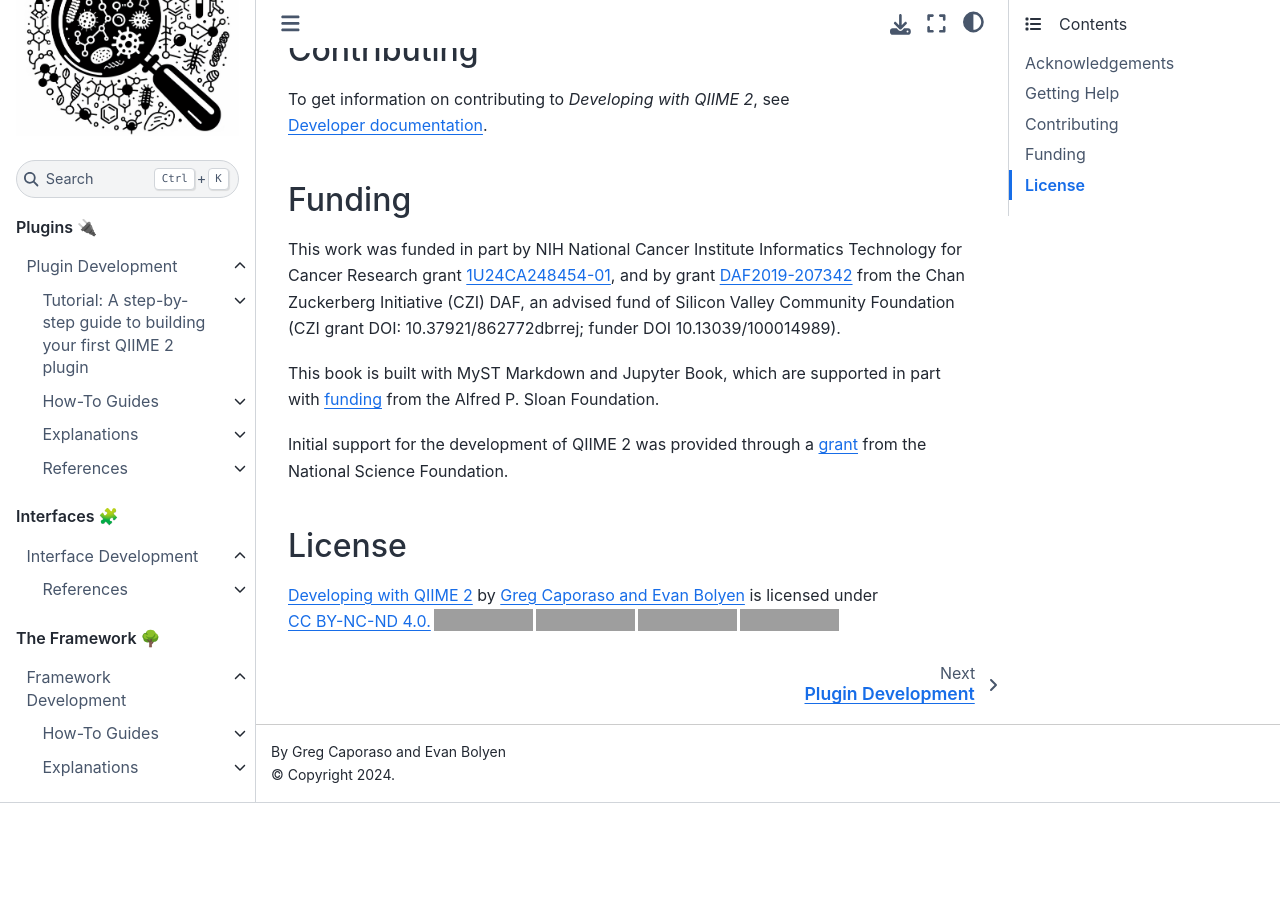
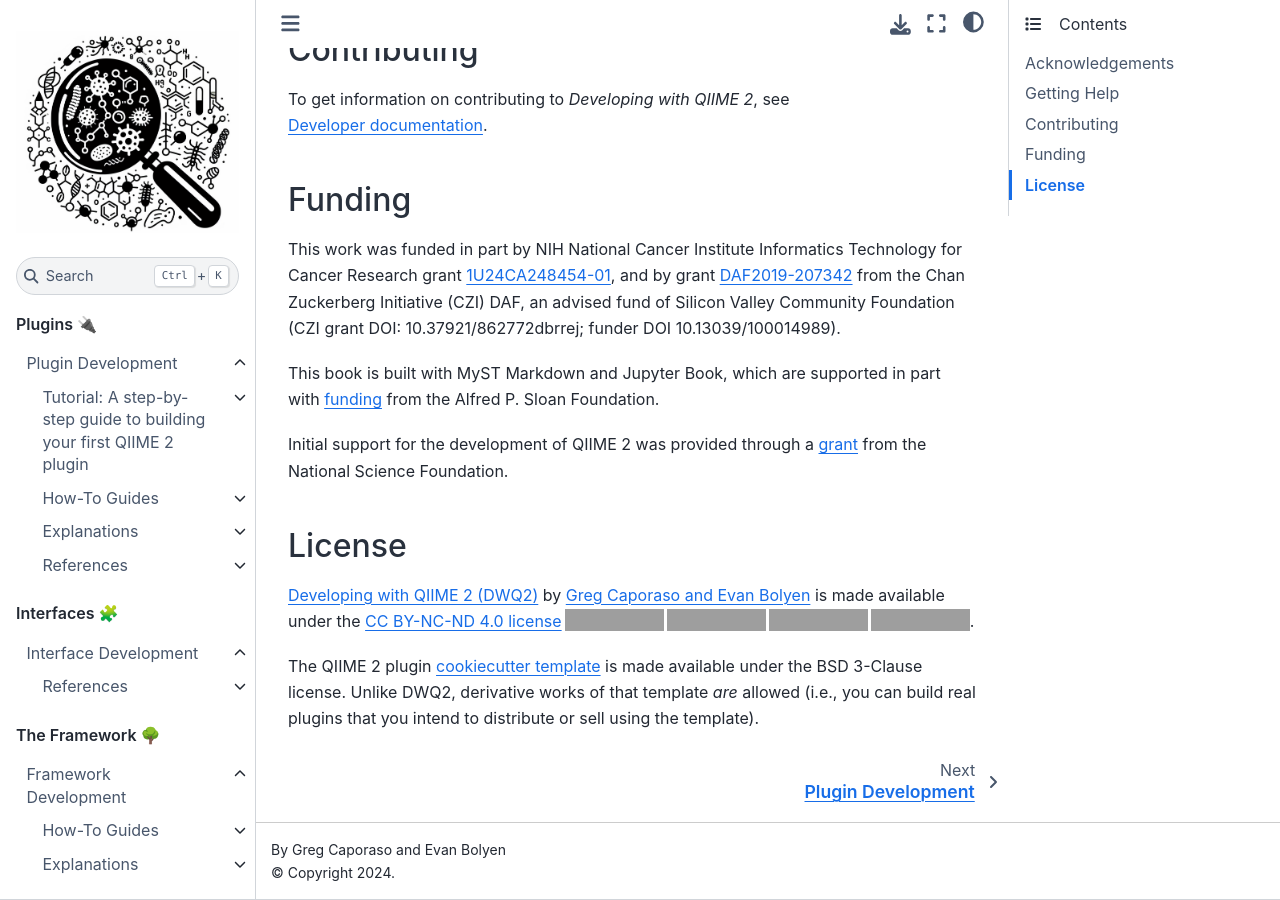
Before and after one commit to caporaso-lab/developing-with-qiime2, a Jupyter Book: the page built from book/intro.md, in a window 1280 px wide and 900 px high, scrolled down 1889 px. Built offline with Jupyter Book 1.0.4 settings and Sphinx 7.4.7 and the Sphinx Book theme 1.1.4, drawn with Linux system fonts in a browser that asks for light colours; pages that are not in the unit, such as notebooks, are missing from menus; cross-references to code outside the pages are shown as plain code; before the commit the page ends 2692 px from its top, so only the background shows below that; grey boxes are pictures that could not be loaded.

Commit message:
fixes #90

```diff
--- a/book/intro.md
+++ b/book/intro.md
@@ -79,4 +79,7 @@ Initial support for the development of QIIME 2 was provided through a [grant](ht
 
 ## License
 
-<p xmlns:cc="http://creativecommons.org/ns#" xmlns:dct="http://purl.org/dc/terms/"><a property="dct:title" rel="cc:attributionURL" href="https://github.com/caporaso-lab/developing-with-qiime2/">Developing with QIIME 2</a> by <a rel="cc:attributionURL dct:creator" property="cc:attributionName" href="https://cap-lab.bio">Greg Caporaso and Evan Bolyen</a> is licensed under <a href="https://creativecommons.org/licenses/by-nc-nd/4.0/?ref=chooser-v1" target="_blank" rel="license noopener noreferrer" style="display:inline-block;">CC BY-NC-ND 4.0.<img style="height:22px!important;margin-left:3px;vertical-align:text-bottom;" src="https://mirrors.creativecommons.org/presskit/icons/cc.svg?ref=chooser-v1" alt=""><img style="height:22px!important;margin-left:3px;vertical-align:text-bottom;" src="https://mirrors.creativecommons.org/presskit/icons/by.svg?ref=chooser-v1" alt=""><img style="height:22px!important;margin-left:3px;vertical-align:text-bottom;" src="https://mirrors.creativecommons.org/presskit/icons/nc.svg?ref=chooser-v1" alt=""><img style="height:22px!important;margin-left:3px;vertical-align:text-bottom;" src="https://mirrors.creativecommons.org/presskit/icons/nd.svg?ref=chooser-v1" alt=""></a></p>
+<p xmlns:cc="http://creativecommons.org/ns#" xmlns:dct="http://purl.org/dc/terms/"><a property="dct:title" rel="cc:attributionURL" href="https://github.com/caporaso-lab/developing-with-qiime2/">Developing with QIIME 2 (DWQ2)</a> by <a rel="cc:attributionURL dct:creator" property="cc:attributionName" href="https://cap-lab.bio">Greg Caporaso and Evan Bolyen</a> is made available under the <a href="https://creativecommons.org/licenses/by-nc-nd/4.0/?ref=chooser-v1" target="_blank" rel="license noopener noreferrer" style="display:inline-block;">CC BY-NC-ND 4.0 license<img style="height:22px!important;margin-left:3px;vertical-align:text-bottom;" src="https://mirrors.creativecommons.org/presskit/icons/cc.svg?ref=chooser-v1" alt=""><img style="height:22px!important;margin-left:3px;vertical-align:text-bottom;" src="https://mirrors.creativecommons.org/presskit/icons/by.svg?ref=chooser-v1" alt=""><img style="height:22px!important;margin-left:3px;vertical-align:text-bottom;" src="https://mirrors.creativecommons.org/presskit/icons/nc.svg?ref=chooser-v1" alt=""><img style="height:22px!important;margin-left:3px;vertical-align:text-bottom;" src="https://mirrors.creativecommons.org/presskit/icons/nd.svg?ref=chooser-v1" alt=""></a>.</p>
+
+The QIIME 2 plugin [cookiecutter template](https://github.com/caporaso-lab/cookiecutter-qiime2-plugin) is made available under the BSD 3-Clause license.
+Unlike DWQ2, derivative works of that template *are* allowed (i.e., you can build real plugins that you intend to distribute or sell using the template).
```
